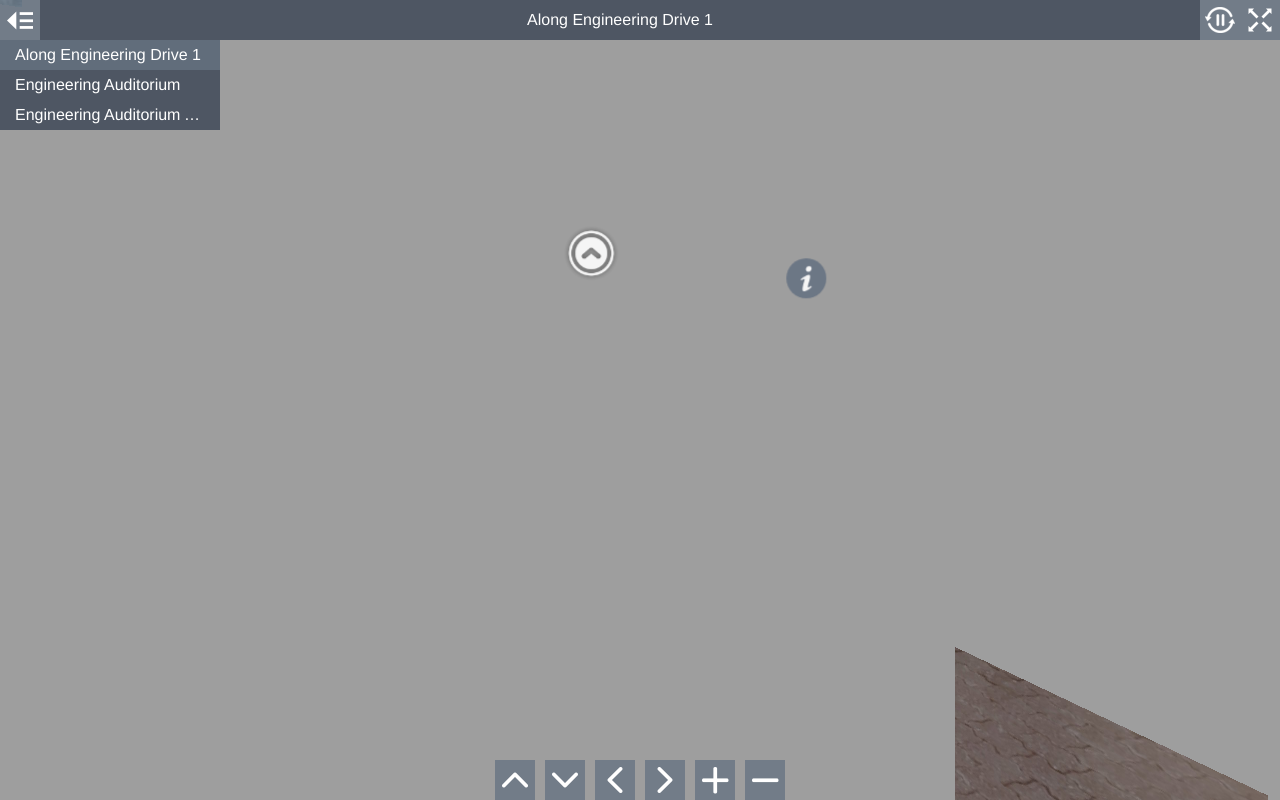
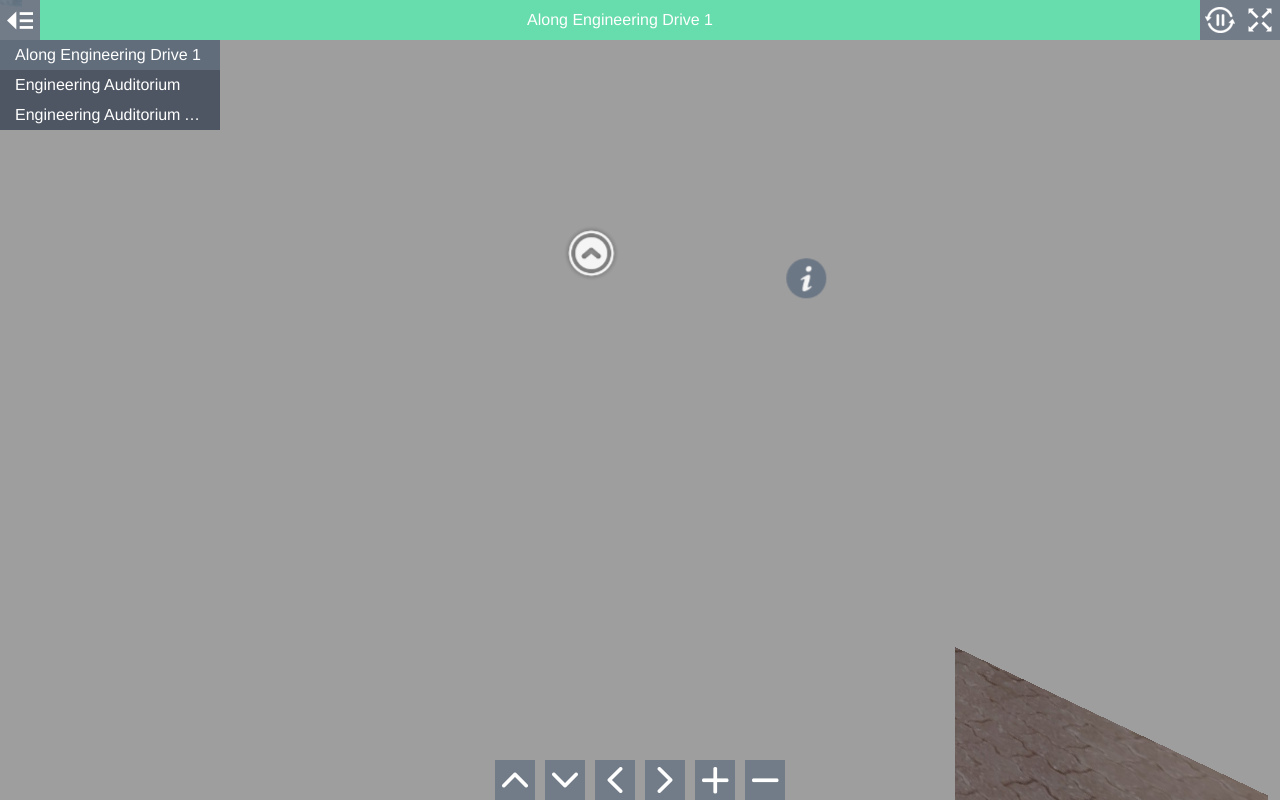
Before and after one commit to arrrghh/Engin-test, a plain HTML site: page index.html in a window 1280 px wide. Drawn offline with Linux system fonts and the light colour scheme; animation ran at ten frames a second.

Commit message:
Update style.css

```diff
--- a/style.css
+++ b/style.css
@@ -79,8 +79,8 @@ body.multiple-scenes.mobile #titleBar {
   height: 100%;
   line-height: 30px;
   padding: 5px;
-  background-color: rgb(58,68,84);
-  background-color: rgba(58,68,84,0.8);
+  background-color: rgb(89,235,176);
+  background-color: rgba(89,235,176,0.8);
   overflow: hidden;
   text-overflow: ellipsis;
   white-space: nowrap;
```
